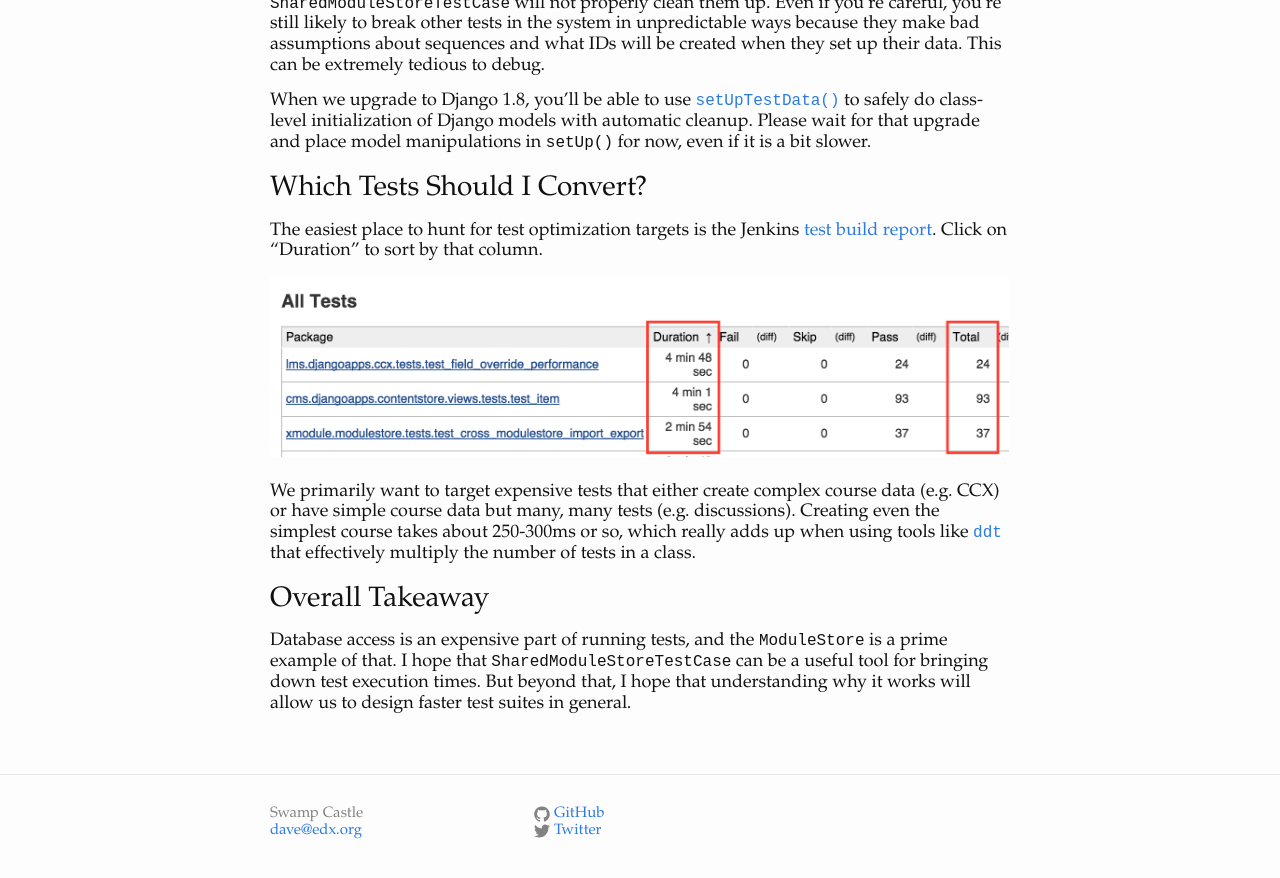
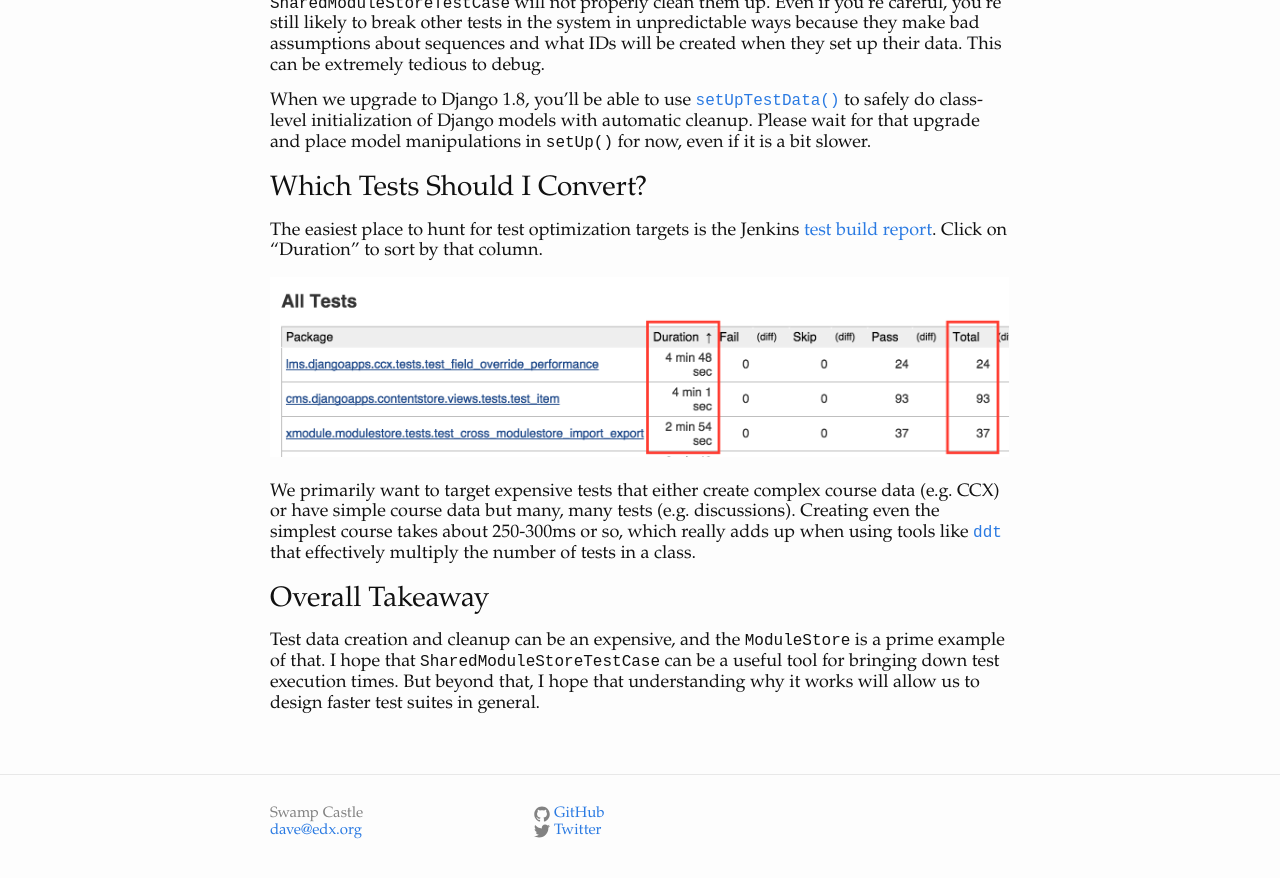
Before and after one commit to ormsbee/ormsbee.github.io, a Jekyll site: the page built from _posts/2015-07-28-writing-faster-modulestore-tests.md, in a window 1280 px wide and 900 px high, scrolled down 1600 px. Shown: the top 878 px of the window. Built offline with Jekyll 4.4.1, drawn with Linux system fonts in a browser that asks for light colours; Markdown is read by kramdown in place of the engine named in the settings.

Commit message:
Small change in wording, because DB access isn't actually the most expensive part of modulestore.

```diff
--- a/_posts/2015-07-28-writing-faster-modulestore-tests.md
+++ b/_posts/2015-07-28-writing-faster-modulestore-tests.md
@@ -108,7 +108,7 @@ that effectively multiply the number of tests in a class.
 
 ## Overall Takeaway
 
-Database access is an expensive part of running tests, and the `ModuleStore` is
-a prime example of that. I hope that `SharedModuleStoreTestCase` can be a useful
+Test data creation and cleanup can be an expensive, and the `ModuleStore` is a
+prime example of that. I hope that `SharedModuleStoreTestCase` can be a useful
 tool for bringing down test execution times. But beyond that, I hope that
 understanding why it works will allow us to design faster test suites in general.
```
